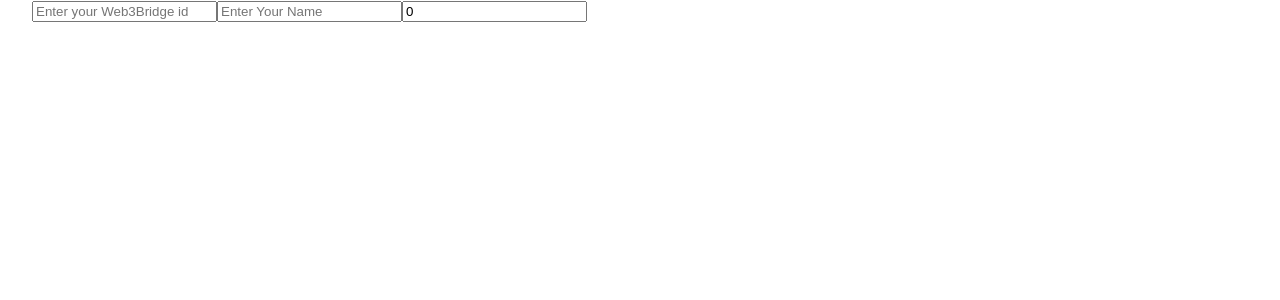
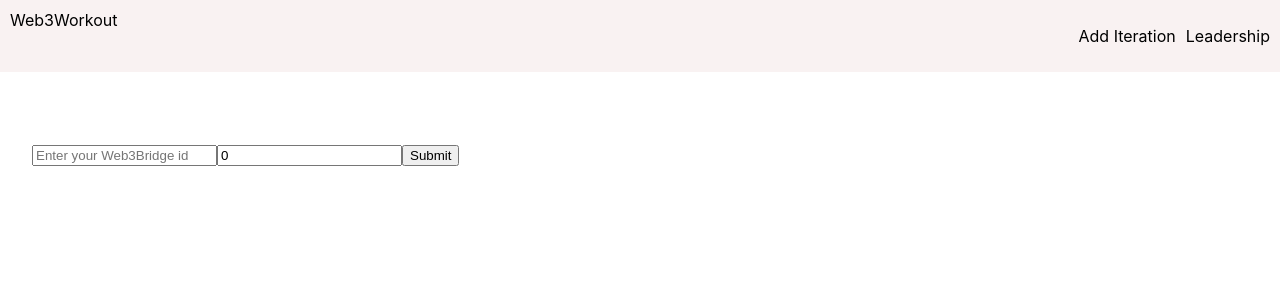
Before and after one commit to developeruche/web-3-bridge, a Next.js app: page / in a window 1280 px wide. Shown: the top 300 px of the page. Built offline with nearby package versions, Linux system fonts and the light colour scheme.

Commit message:
fininshed with the assignment main

```diff
--- a/components/header.js
+++ b/components/header.js
@@ -1,3 +1,5 @@
+import Link from "next/link";
+
 function Header() {
     return (
         <div className="header">
@@ -6,8 +8,8 @@ function Header() {
             </div>
 
             <ul>
-                <li>Iteration</li>
-                <li>Leadership</li>
+                <li><Link href="/">Add Iteration</Link></li>
+                <li><Link href="/leadership">Leadership</Link></li>
             </ul>
         </div>
     )
--- a/pages/index.js
+++ b/pages/index.js
@@ -1,7 +1,7 @@
 import Head from 'next/head'
 import Image from 'next/image'
-import styles from '../styles/Home.module.css'
 import {useState, useEffect} from "react";
+import Header from '../components/header';
 
 
 export default function Home() {
@@ -9,13 +9,6 @@ export default function Home() {
   const [formName, setFromName] = useState("");
   const [formStep, setFromStep] = useState(0);
   const [errorMessage, setErrorMessage] = useState("")
-
-  useEffect(() => {
-    if (typeof window !== "undefined") {
-      // adding inital data to the storage, the local storage would serve as the db
-      if(localStorage.getItem("w3w")) {
-        // pass
-      } else {
 
   const data = [
     {
@@ -92,22 +85,64 @@ export default function Home() {
     },
   ];
 
-        localStorage.setItem("w3w", data)
+  useEffect(() => {
+    if(localStorage.getItem("webthree")) {
+      // pass
+    }else {
+      localStorage.setItem("webthree", JSON.stringify(data))
+    }
+
+  }, [])
+
+  const handleFormSubmit = e => {
+    e.preventDefault();
+    setErrorMessage("")
+
+
+    // get the user from the storage and convert them to javascript
+    let users = JSON.parse(localStorage.getItem("webthree"));
+
+    // validate that the id sent in by the user is associated with an account
+    let user = users.filter((user) => user.id == formId)
+
+    if(user.length == 0) {
+      setErrorMessage("Invalid ID...");
+      return
+    }else {
+      // check if iteration length is 4 (4 if the max)
+      if (user[0]?.iteration.length >= 4) {
+        setErrorMessage("you have maxed out your iteration...")
+      } else {
+        // adding new iteration
+        let last_i_index = user[0]?.iteration.length - 1;
+        if (last_i_index > 0) {
+          let lastIterationStep = user[0]?.iteration[last_i_index];
+
+          if(formStep < lastIterationStep * 2) {
+            setErrorMessage("Invalid step, expected something higher")
+            return
+          }
+
+          if(formStep > lastIterationStep * 3) {
+            setErrorMessage("Invalid step, expected something lesser")
+            return
+          }
+
+          user[0].iteration.push(formStep)
+        }else {
+          user[0].iteration.push(formStep)
         }
 
       }
-  }, [])
+    }
 
-
-  const handleFormSubmit = (e) => {
-    e.preventDefault()
-
-    // fetching the data of the user who owns the id provided
-
+    let users_filter = users.filter((user) => user.id !== formId);
+    users_filter.push(user)
+    localStorage.setItem("webthree", JSON.stringify(users_filter));
   }
 
   return (
-    <div className={styles.container}>
+    <div className="workout__home">
       <Head>
         <title>Web3Workout</title>
         <meta name="description" content="The is an application for skill test" />
@@ -115,6 +150,9 @@ export default function Home() {
       </Head>
 
       <main>
+        <Header />
+        <br />
+        <br />
         {/* Here User can be able to add data to there iterations */}
         {
           errorMessage ? (
@@ -124,22 +162,29 @@ export default function Home() {
           ) : ""
         }
 
+        <div className="workout__home__container">
           <form>
             <input
               type="text"
               placeholder="Enter your Web3Bridge id"
               value={formId}
               required
+              onChange={e => {
+                setFromId(e.target.value)
+              }}
             />
 
-          <input
+            {/* <input
               type="text"
               name="name"
               id="form_name"
               placeholder="Enter Your Name"
               value={formName}
               required
-          />
+              onChange={e => {
+                setFromName(e.target.value)
+              }}
+            /> */}
 
             <input
               type="number"
@@ -148,8 +193,14 @@ export default function Home() {
               placeholder="Enter the number of steps taken during the iteration."
               value={formStep}
               required
+              onChange={e => {
+                setFromStep(e.target.value)
+              }}
               />
+
+              <button onClick={handleFormSubmit}>Submit</button>
           </form>
+        </div>
       </main>
     </div>
   )
--- a/styles/globals.css
+++ b/styles/globals.css
@@ -14,3 +14,24 @@ a {
 * {
   box-sizing: border-box;
 }
+
+.header {
+  padding: 10px;
+  display: flex;
+  justify-content: space-between;
+  background-color: rgba(248, 241, 241, 0.87);
+}
+
+.workout__home__container {
+  padding: 2rem;
+}
+
+.header ul {
+  display: flex;
+}
+
+.header li {
+  text-decoration: none;
+  list-style: none;
+  margin-left: 10px;
+}
```
Also changed, not shown: pages/leadership.js (+43 -1 lines). Lines whose indentation alone changed are shown as unchanged.
